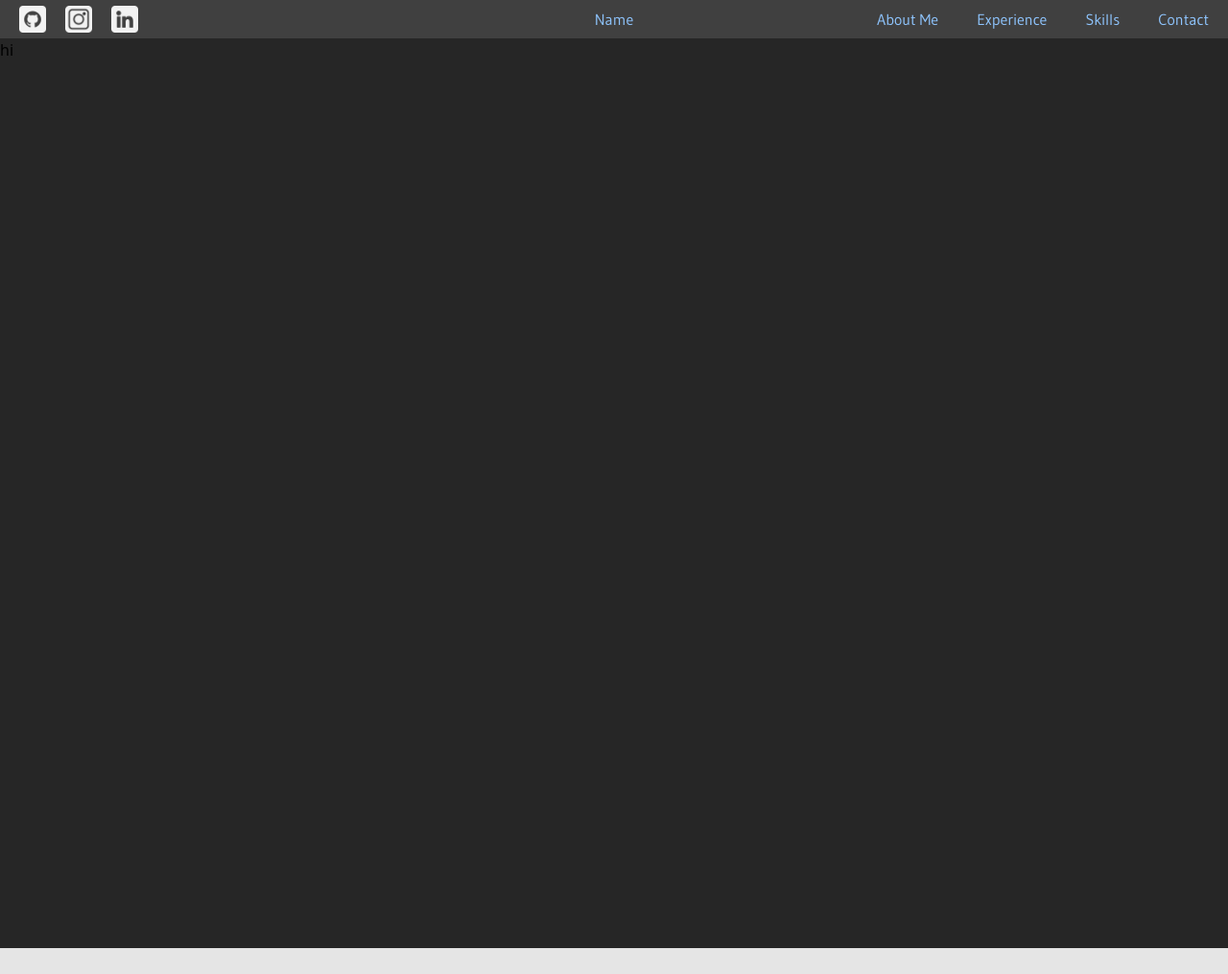
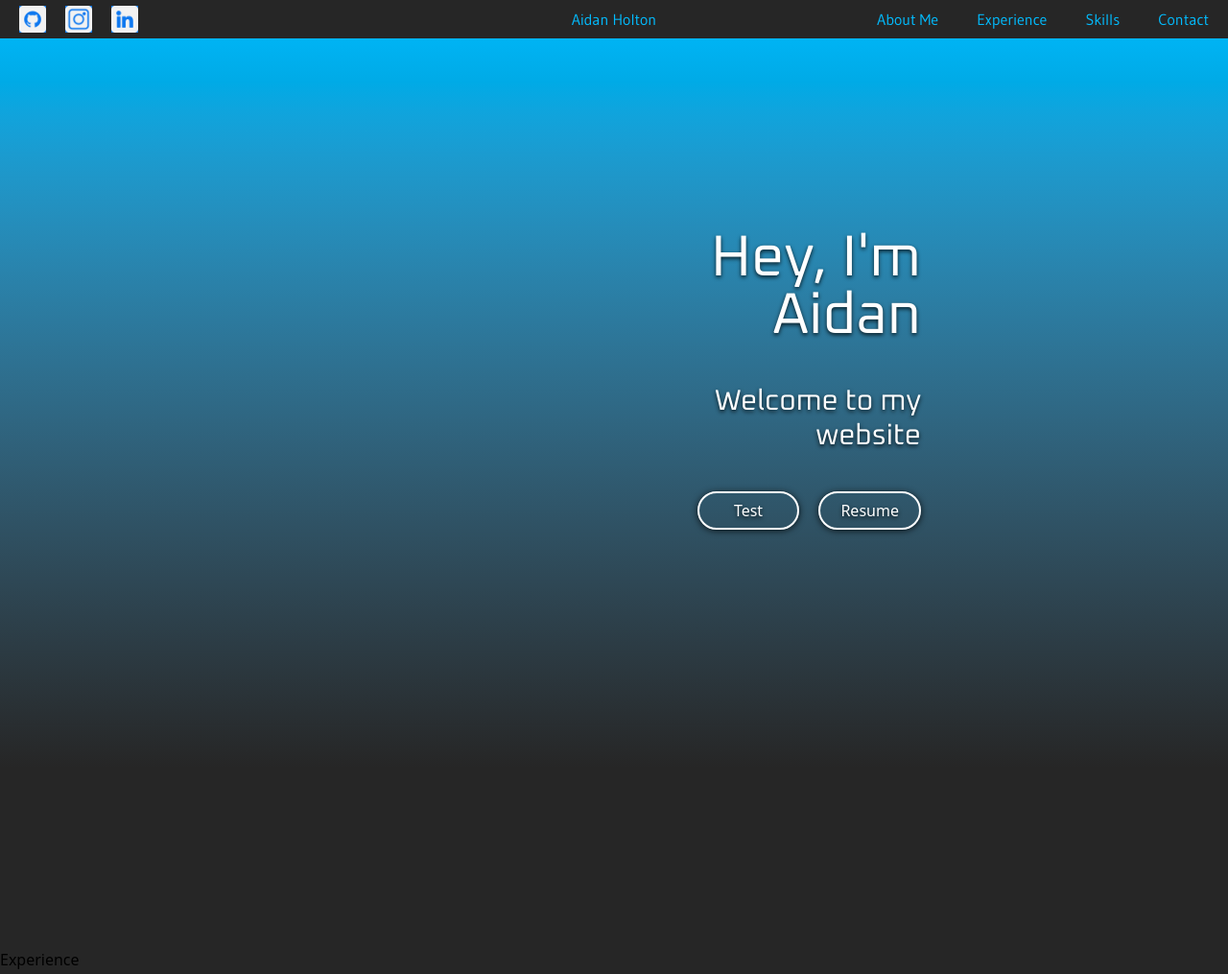
Before and after one commit to aidanbh16/Personal-Website, a website: page public/index.html in a window 1280 px wide. Shown: the top 1015 px of the page at 96% size. Drawn offline with Linux system fonts and the light colour scheme; a web font is replaced by a local one.

Commit message:
First section css is almost complete, just saving work.

```diff
--- a/public/index.html
+++ b/public/index.html
@@ -7,35 +7,52 @@
     <link rel="stylesheet" href="css/output.css">
     <style>
         @import url('https://fonts.googleapis.com/css2?family=Anonymous+Pro:ital,wght@0,400;0,700;1,400;1,700&family=Fragment+Mono:ital@0;1&family=Funnel+Sans:ital,wght@0,300..800;1,300..800&family=Gudea:ital,wght@0,400;0,700;1,400&family=Oswald:wght@200..700&family=Roboto+Flex:opsz,wght@8..144,100..1000&display=swap');
+        @import url('https://fonts.googleapis.com/css2?family=Anonymous+Pro:ital,wght@0,400;0,700;1,400;1,700&family=Fragment+Mono:ital@0;1&family=Funnel+Sans:ital,wght@0,300..800;1,300..800&family=Gudea:ital,wght@0,400;0,700;1,400&family=Oswald:wght@200..700&family=Oxanium:wght@200..800&family=Roboto+Flex:opsz,wght@8..144,100..1000&display=swap');
     </style>
 </head>
-<body class="w-100vh h-100vh bg-neutral-950">
-    <header class="w-100vw h-10 bg-neutral-700 flex font-primary">
+<body class="w-100vh h-100vh bg-neutral-800">
+    <header class="w-full h-10 bg-neutral-800 flex font-primary fixed z-10">
         <div class="w-1/3 h-10 flex items-center justify-start invert-95">
-            <img src="assets/github.png" class="w-7 ml-5 hover:scale-110 hover:cursor-pointer">
-            <img src="assets/instagram.png" class="w-7 mr-5 ml-5 hover:scale-110 hover:cursor-pointer">
-            <img src="assets/linkedin.png" class="w-7 hover:scale-110 hover:cursor-pointer">
+            <img src="assets/github.png" class="w-7 ml-5 hover:scale-110 bg-orange-400 hover:cursor-pointer">
+            <img src="assets/instagram.png" class="w-7 mr-5 ml-5 hover:scale-110 bg-orange-400 hover:cursor-pointer">
+            <img src="assets/linkedin.png" class="w-7 hover:scale-110 bg-orange-400 hover:cursor-pointer">
         </div>
-        <div class="w-1/3 h-10 text-blue-300 flex items-center justify-center">
-            <span>Name</span>
+        <div class="w-1/3 h-10 text-sky-400 flex items-center justify-center">
+            <span>Aidan Holton</span>
         </div>
-        <nav class="w-1/3 h-10 text-blue-300 flex items-center justify-end">
+        <nav class="w-1/3 h-10 text-sky-400 flex items-center justify-end">
             <div class="pl-5 pr-5"><span>About Me</span></div>
             <div class="pl-5 pr-5"><span>Experience</span></div>
             <div class="pl-5 pr-5"><span>Skills</span></div>
             <div class="pl-5 pr-5"><span>Contact</span></div>
         </nav>
     </header>
-    <section class="w-100vw h-237 bg-neutral-800">
-        <div>
-            hi
+    <section class="w-full h-247">
+      <div class="absolute inset-0">
+        <div class="relative h-full w-full [&>div]:absolute [&>div]:bottom-0 [&>div]:right-0 [&>div]:z-[-2] [&>div]:h-full [&>div]:w-full [&>div]:bg-gradient-to-b [&>div]:from-sky-400 [&>div]:to-neutral-800">
+          <div>
+          </div>
+        </div>
+      </div>
+      <div class="absolute top-3/10 left-2/4 w-1/4 h-1/4 block">
+        <h1 class="font-secondary text-white text-6xl text-end [text-shadow:_0_2px_4px_rgb(0_0_0_/_0.8)]">Hey, I'm Aidan</h1>
+        <h3 class="font-secondary text-white text-3xl mt-10 text-end [text-shadow:_0_2px_4px_rgb(0_0_0_/_0.8)]">Welcome to my website</h3>
+        <div class="flex mt-10 justify-end">
+          <button class="w-1/3 h-10 mr-5 text-white rounded-4xl border-2 border-white hover:cursor-pointer hover:bg-white hover:text-sky-600 hover:border-sky-500 hover:border-2 [text-shadow:_0_2px_4px_rgb(0_0_0_/_0.8)] [box-shadow:_0_1px_7px_rgb(0_0_0_/_0.8)] hover:[text-shadow:none]">Test</button>
+          <button class="w-1/3 h-10 text-white rounded-4xl border-2 border-white hover:cursor-pointer hover:bg-white hover:text-sky-600 hover:border-sky-500 hover:border-2 [text-shadow:_0_2px_4px_rgb(0_0_0_/_0.8)] [box-shadow:_0_1px_7px_rgb(0_0_0_/_0.8)] hover:[text-shadow:none]">Resume</button>
+        </div>
+        </div>
+      </div>
+    </section>
+    <section class="w-full h-247 bg-neutral-800">
+        <div class="block">
+          <h1>Experience</h1>
+          <div>
+
+          </div>
         </div>
     </section>
-    <section class="w-100vw h-247 bg-neutral-200">
-        <div>
-        </div>
-    </section>
-    <section class="w-100vw h-247 bg-neutral-600 flex items-center">
+    <section class="w-full h-247 flex items-center">
         <div class="w-1/4 bg-neutral-600"></div>
         <div class="isolate w-1/2 lg:h-240 sm:h-250 bg-white px-6 py-24 sm:py-16 lg:px-8 rounded-5xl">
             <div class="mx-auto max-w-2xl text-center">
--- a/src/styles/input.css
+++ b/src/styles/input.css
@@ -2,5 +2,6 @@
 
 @theme{
     --font-primary: "Gudea", "sans-serif";
+    --font-secondary: "Oxanium", sans-serif;
     --radius-5xl: 50px;
 }
```
Also changed, not shown: public/css/output.css.
